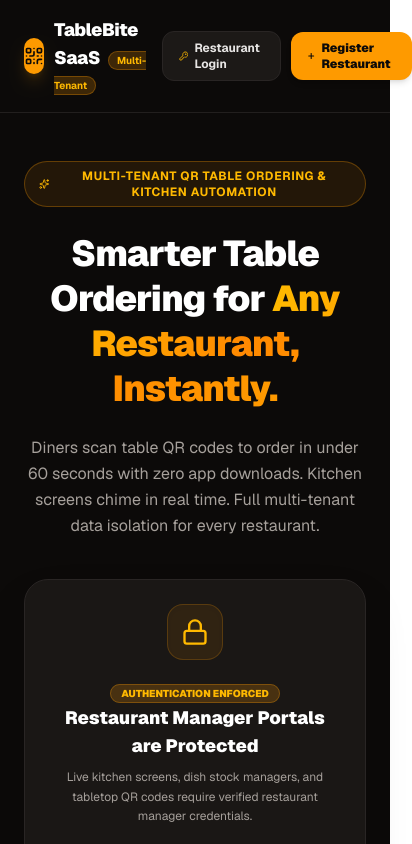
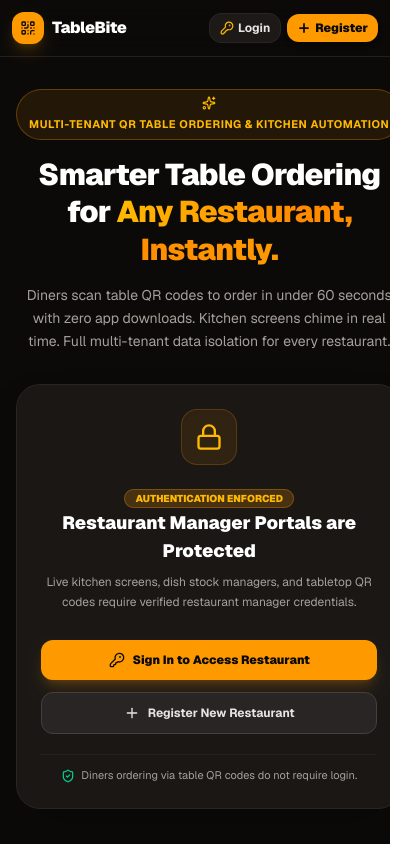
Before and after one commit to pranjal123735/qr-order, a Next.js app: page / in a window 390 px wide. Shown: the top 844 px of the page, 412 px wide, since content can reach past the window. Built offline with nearby package versions, Linux system fonts and the light colour scheme; no server answers.

Commit message:
feat: update layout and page components for TableBite, enhancing navbar and dashboard UI with responsive design and viewport settings

```diff
--- a/src/app/admin/[slug]/dashboard/page.tsx
+++ b/src/app/admin/[slug]/dashboard/page.tsx
@@ -73,30 +73,30 @@ function DashboardContent() {
 
   return (
     <AdminAuthGuard slug={slug}>
-      <div className="min-h-screen bg-stone-950 text-stone-100 flex flex-col select-none selection:bg-amber-500 selection:text-stone-950">
+      <div className="min-h-screen bg-stone-950 text-stone-100 flex flex-col select-none selection:bg-amber-500 selection:text-stone-950 overflow-x-hidden w-full">
       {/* 1. Dashboard Top Navbar */}
-      <header className="bg-stone-900 border-b border-stone-800 px-6 py-4 flex flex-wrap items-center justify-between gap-4 sticky top-0 z-30">
-        <div className="flex items-center gap-3">
-          <div className="w-10 h-10 rounded-2xl bg-amber-500 text-stone-950 flex items-center justify-center font-black shadow-lg shadow-amber-500/20">
-            <Building2 className="w-6 h-6" />
+      <header className="bg-stone-900 border-b border-stone-800 px-4 sm:px-6 py-3 sm:py-4 flex flex-wrap items-center justify-between gap-3 sticky top-0 z-30">
+        <div className="flex items-center gap-2.5 sm:gap-3 min-w-0">
+          <div className="w-9 h-9 sm:w-10 sm:h-10 rounded-2xl bg-amber-500 text-stone-950 flex items-center justify-center font-black shadow-lg shadow-amber-500/20 shrink-0">
+            <Building2 className="w-5 h-5 sm:w-6 sm:h-6" />
           </div>
-          <div>
+          <div className="min-w-0">
             <div className="flex items-center gap-2">
-              <h1 className="font-black text-lg text-white">
+              <h1 className="font-black text-base sm:text-lg text-white truncate">
                 {restaurant?.name || slug}
               </h1>
-              <span className="px-2 py-0.5 bg-amber-500/20 text-amber-400 text-[10px] font-bold rounded-full border border-amber-500/30">
+              <span className="hidden xs:inline-block px-2 py-0.5 bg-amber-500/20 text-amber-400 text-[10px] font-bold rounded-full border border-amber-500/30 whitespace-nowrap">
                 Tenant Portal
               </span>
             </div>
-            <p className="text-xs text-stone-400 font-mono">
+            <p className="text-xs text-stone-400 font-mono truncate">
               /r/{slug}
             </p>
           </div>
         </div>
 
         {/* User Account Controls */}
-        <div className="flex items-center gap-3">
+        <div className="flex items-center gap-2 sm:gap-3 shrink-0">
           <div className="hidden sm:block text-right">
             <p className="text-xs font-bold text-stone-200">
               {owner?.email || 'Authenticated Owner'}
@@ -106,7 +106,7 @@ function DashboardContent() {
 
           <button
             onClick={handleLogout}
-            className="px-3 py-1.5 bg-stone-800 hover:bg-stone-750 text-stone-300 hover:text-white border border-stone-700 rounded-xl text-xs font-bold transition flex items-center gap-1.5"
+            className="px-2.5 sm:px-3 py-1.5 bg-stone-800 hover:bg-stone-750 text-stone-300 hover:text-white border border-stone-700 rounded-xl text-xs font-bold transition flex items-center gap-1.5"
           >
             <LogOut className="w-3.5 h-3.5" />
             <span>Sign Out</span>
@@ -115,7 +115,7 @@ function DashboardContent() {
       </header>
 
       {/* 2. Main Content */}
-      <main className="flex-1 p-6 max-w-6xl mx-auto w-full space-y-6">
+      <main className="flex-1 p-4 sm:p-6 max-w-6xl mx-auto w-full space-y-6">
         {/* Banner with Customer Link */}
         <div className="bg-gradient-to-r from-stone-900 via-stone-900 to-amber-950/40 border border-stone-800 rounded-3xl p-6 sm:p-8 flex flex-col md:flex-row items-start md:items-center justify-between gap-6 shadow-xl">
           <div className="space-y-2 max-w-xl">
--- a/src/app/layout.tsx
+++ b/src/app/layout.tsx
@@ -1,4 +1,4 @@
-import type { Metadata } from "next";
+import type { Metadata, Viewport } from "next";
 import { Geist, Geist_Mono } from "next/font/google";
 import "./globals.css";
 
@@ -13,8 +13,14 @@ const geistMono = Geist_Mono({
 });
 
 export const metadata: Metadata = {
-  title: "Create Next App",
-  description: "Generated by create next app",
+  title: "TableBite - Multi-Tenant QR Restaurant Ordering & KDS",
+  description: "Instant table QR ordering, real-time kitchen display screens, and AI menu management for modern restaurants.",
+};
+
+export const viewport: Viewport = {
+  width: "device-width",
+  initialScale: 1,
+  maximumScale: 5,
 };
 
 export default function RootLayout({ children }: LayoutProps<"/">) {
--- a/src/app/page.tsx
+++ b/src/app/page.tsx
@@ -51,81 +51,88 @@ export default function HomePage() {
   };
 
   return (
-    <div className="min-h-screen bg-stone-950 text-stone-100 flex flex-col selection:bg-amber-500 selection:text-stone-950 font-sans">
+    <div className="min-h-screen bg-stone-950 text-stone-100 flex flex-col selection:bg-amber-500 selection:text-stone-950 font-sans overflow-x-hidden w-full">
       {/* 1. Top Navbar */}
-      <nav className="border-b border-stone-800/80 px-6 py-4 flex items-center justify-between max-w-6xl mx-auto w-full">
-        <div className="flex items-center gap-2.5">
-          <div className="w-9 h-9 rounded-xl bg-amber-500 text-stone-950 flex items-center justify-center font-black shadow-lg shadow-amber-500/20">
-            <QrCode className="w-5 h-5" />
+      <header className="border-b border-stone-800/80 bg-stone-950/90 backdrop-blur-md sticky top-0 z-50 w-full">
+        <nav className="px-3 sm:px-6 py-3 sm:py-4 flex items-center justify-between max-w-6xl mx-auto w-full gap-2">
+          {/* Brand Logo */}
+          <Link href="/" className="flex items-center gap-2 sm:gap-2.5 shrink-0 group">
+            <div className="w-8 h-8 sm:w-9 sm:h-9 rounded-xl bg-amber-500 text-stone-950 flex items-center justify-center font-black shadow-lg shadow-amber-500/20 group-hover:scale-105 transition shrink-0">
+              <QrCode className="w-4 h-4 sm:w-5 sm:h-5" />
             </div>
-          <div>
-            <span className="font-black text-lg text-white tracking-tight">TableBite SaaS</span>
-            <span className="ml-2 text-[10px] font-bold px-2 py-0.5 bg-amber-500/20 text-amber-400 rounded-full border border-amber-500/30">
+            <div className="flex items-center gap-1.5 sm:gap-2">
+              <span className="font-black text-base sm:text-lg text-white tracking-tight">TableBite</span>
+              <span className="hidden sm:inline-block text-[10px] font-bold px-2 py-0.5 bg-amber-500/20 text-amber-400 rounded-full border border-amber-500/30 whitespace-nowrap">
                 Multi-Tenant
               </span>
             </div>
-        </div>
+          </Link>
 
-        <div className="flex items-center gap-3">
+          {/* Action Buttons */}
+          <div className="flex items-center gap-1.5 sm:gap-3 shrink-0">
             {owner ? (
-            <div className="flex items-center gap-2.5">
+              <div className="flex items-center gap-1.5 sm:gap-2.5">
                 <Link
                   href={`/admin/${owner.restaurant_slug}/dashboard`}
-                className="px-3.5 py-1.5 bg-amber-500 hover:bg-amber-400 text-stone-950 font-black text-xs rounded-xl shadow-md transition flex items-center gap-1.5"
+                  className="px-2.5 sm:px-3.5 py-1.5 sm:py-2 bg-amber-500 hover:bg-amber-400 text-stone-950 font-black text-xs rounded-xl shadow-md transition flex items-center gap-1 sm:gap-1.5 whitespace-nowrap"
                 >
-                <span>My Dashboard</span>
+                  <span>Dashboard</span>
                   <ArrowRight className="w-3.5 h-3.5" />
                 </Link>
                 <button
                   onClick={handleLogout}
-                className="px-3 py-1.5 bg-stone-900 hover:bg-stone-850 text-stone-400 hover:text-rose-400 border border-stone-800 rounded-xl text-xs font-bold transition flex items-center gap-1"
+                  className="px-2 sm:px-3 py-1.5 sm:py-2 bg-stone-900 hover:bg-stone-850 text-stone-400 hover:text-rose-400 border border-stone-800 rounded-xl text-xs font-bold transition flex items-center gap-1 whitespace-nowrap"
+                  title="Sign Out"
                 >
                   <LogOut className="w-3.5 h-3.5" />
-                <span>Sign Out</span>
+                  <span className="hidden xs:inline sm:inline">Sign Out</span>
                 </button>
               </div>
             ) : (
-            <div className="flex items-center gap-2.5">
+              <div className="flex items-center gap-1.5 sm:gap-2.5">
                 <Link
                   href="/admin/login"
-                className="px-4 py-2 bg-stone-900 hover:bg-stone-850 text-stone-200 hover:text-white border border-stone-800 rounded-xl text-xs font-bold transition flex items-center gap-1.5"
+                  className="px-2.5 sm:px-4 py-1.5 sm:py-2 bg-stone-900 hover:bg-stone-850 text-stone-200 hover:text-white border border-stone-800 rounded-xl text-xs font-bold transition flex items-center gap-1 sm:gap-1.5 whitespace-nowrap shrink-0"
                 >
-                <KeyRound className="w-3.5 h-3.5 text-amber-400" />
-                <span>Restaurant Login</span>
+                  <KeyRound className="w-3.5 h-3.5 text-amber-400 shrink-0" />
+                  <span className="hidden sm:inline">Restaurant </span>
+                  <span>Login</span>
                 </Link>
 
                 <Link
                   href="/admin/register"
-                className="px-4 py-2 bg-amber-500 hover:bg-amber-400 text-stone-950 font-black text-xs rounded-xl shadow-md transition flex items-center gap-1.5"
+                  className="px-2.5 sm:px-4 py-1.5 sm:py-2 bg-amber-500 hover:bg-amber-400 text-stone-950 font-black text-xs rounded-xl shadow-md transition flex items-center gap-1 sm:gap-1.5 whitespace-nowrap shrink-0"
                 >
-                <Plus className="w-3.5 h-3.5 stroke-[3]" />
-                <span>Register Restaurant</span>
+                  <Plus className="w-3.5 h-3.5 stroke-[3] shrink-0" />
+                  <span className="hidden sm:inline">Register Restaurant</span>
+                  <span className="sm:hidden">Register</span>
                 </Link>
               </div>
             )}
 
-          <div className="hidden sm:flex items-center gap-1.5 px-3 py-1 bg-stone-900 border border-stone-800 rounded-full text-xs font-medium text-stone-400">
+            <div className="hidden md:flex items-center gap-1.5 px-3 py-1 bg-stone-900 border border-stone-800 rounded-full text-xs font-medium text-stone-400 whitespace-nowrap">
               <span className={`w-2 h-2 rounded-full ${isSupabaseConfigured ? 'bg-emerald-500' : 'bg-amber-400 animate-pulse'}`} />
               <span>{isSupabaseConfigured ? 'Supabase Connected' : 'Local Sync Ready'}</span>
             </div>
           </div>
         </nav>
+      </header>
 
       {/* 2. Hero Section */}
-      <section className="pt-12 pb-14 px-6 max-w-5xl mx-auto text-center space-y-6">
-        <div className="inline-flex items-center gap-2 px-3.5 py-1.5 rounded-full bg-amber-500/10 border border-amber-500/30 text-amber-400 text-xs font-bold uppercase tracking-wider">
-          <Sparkles className="w-3.5 h-3.5" />
-          <span>Multi-Tenant QR Table Ordering & Kitchen Automation</span>
+      <section className="pt-8 sm:pt-14 pb-10 sm:pb-16 px-4 sm:px-6 max-w-5xl mx-auto text-center space-y-4 sm:space-y-6">
+        <div className="inline-flex max-w-full items-center gap-1.5 sm:gap-2 px-3 sm:px-3.5 py-1.5 rounded-full bg-amber-500/10 border border-amber-500/30 text-amber-400 text-[11px] sm:text-xs font-bold uppercase tracking-wider text-center flex-wrap justify-center">
+          <Sparkles className="w-3.5 h-3.5 shrink-0" />
+          <span className="truncate">Multi-Tenant QR Table Ordering & Kitchen Automation</span>
         </div>
 
-        <h1 className="text-4xl sm:text-6xl font-black text-white tracking-tight leading-tight">
+        <h1 className="text-3xl sm:text-5xl md:text-6xl font-black text-white tracking-tight leading-tight px-1">
           Smarter Table Ordering for <br className="hidden sm:inline" />
           <span className="text-transparent bg-clip-text bg-gradient-to-r from-amber-400 via-orange-400 to-amber-500">
             Any Restaurant, Instantly.
           </span>
         </h1>
 
-        <p className="text-base sm:text-lg text-stone-400 max-w-2xl mx-auto leading-relaxed">
+        <p className="text-sm sm:text-lg text-stone-400 max-w-2xl mx-auto leading-relaxed px-2">
           Diners scan table QR codes to order in under 60 seconds with zero app downloads.
           Kitchen screens chime in real time. Full multi-tenant data isolation for every restaurant.
         </p>
@@ -288,15 +295,15 @@ export default function HomePage() {
       </section>
 
       {/* 4. Multi-Tenant Pitch Features */}
-      <section className="py-16 px-6 max-w-5xl mx-auto space-y-10">
+      <section className="py-12 sm:py-16 px-4 sm:px-6 max-w-5xl mx-auto space-y-8 sm:space-y-10">
         <div className="text-center space-y-2">
           <h2 className="text-2xl sm:text-3xl font-black text-white">Why Restaurants Use TableBite</h2>
-          <p className="text-sm text-stone-400 max-w-xl mx-auto">
+          <p className="text-xs sm:text-sm text-stone-400 max-w-xl mx-auto">
             Everything is tailored for low overhead, fast kitchen turnaround, and zero diner friction.
           </p>
         </div>
 
-        <div className="grid grid-cols-1 md:grid-cols-3 gap-6">
+        <div className="grid grid-cols-1 md:grid-cols-3 gap-4 sm:gap-6">
           <div className="p-5 bg-stone-900 rounded-2xl border border-stone-800 space-y-2">
             <Zap className="w-6 h-6 text-amber-400" />
             <h4 className="font-bold text-white text-base">Zero App Downloads for Diners</h4>
@@ -324,7 +331,7 @@ export default function HomePage() {
       </section>
 
       {/* 5. Footer */}
-      <footer className="border-t border-stone-800 py-6 px-6 text-center text-xs text-stone-500">
+      <footer className="border-t border-stone-800 py-6 px-4 sm:px-6 text-center text-xs text-stone-500">
         TableBite • Multi-Tenant QR Restaurant Ordering SaaS • Built with Next.js & Supabase
       </footer>
     </div>
```
Lines whose indentation alone changed are shown as unchanged.
